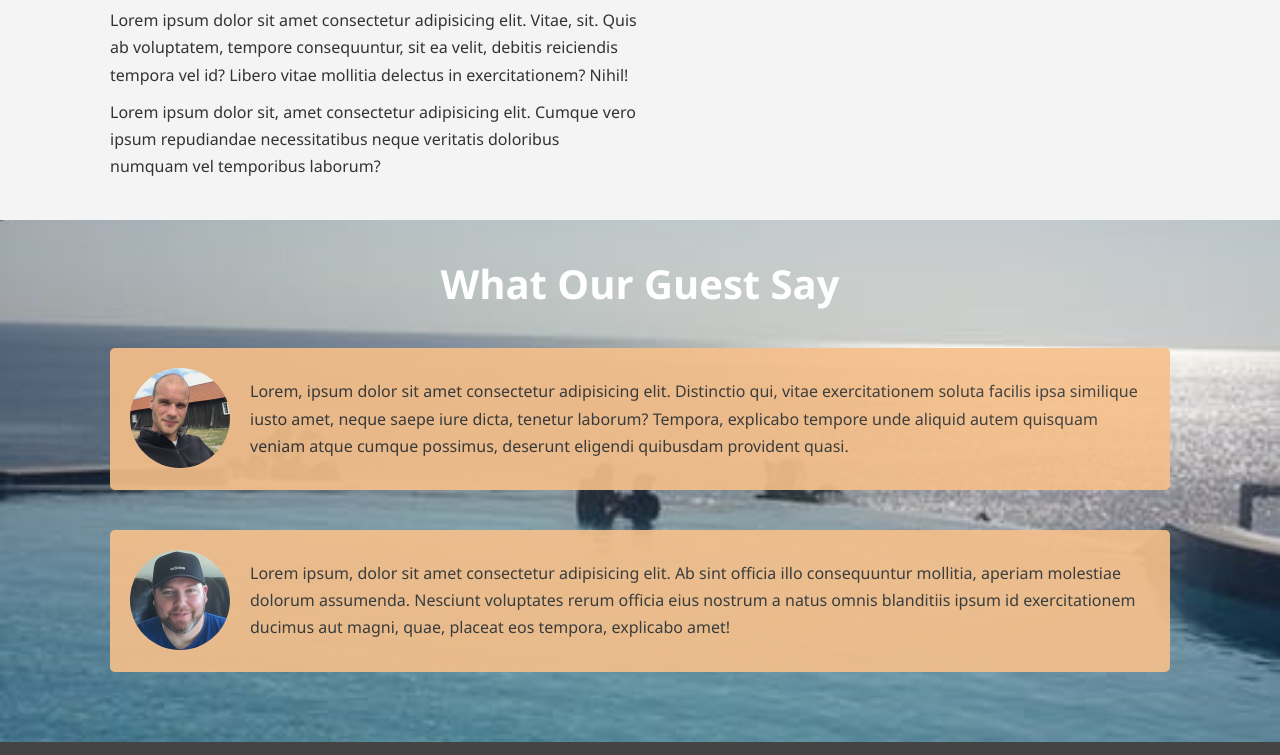
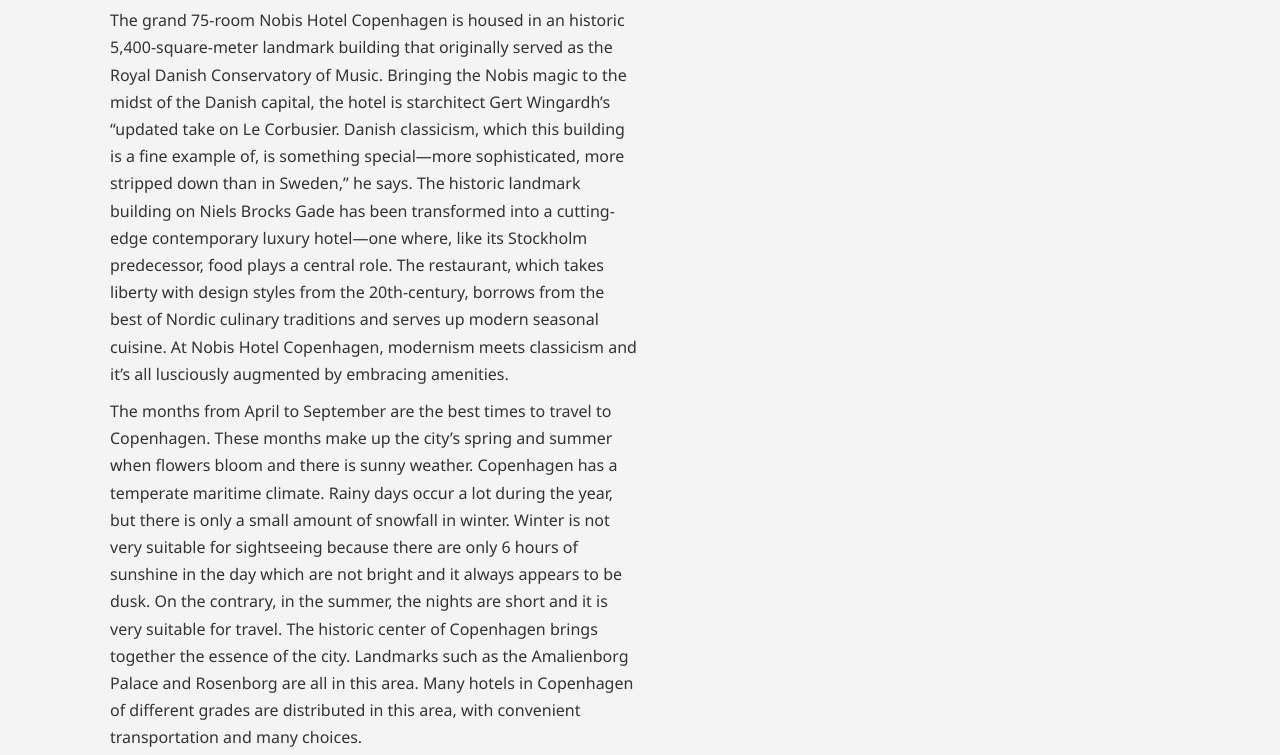
Before and after one commit to Deniastawanti/deniastawanti.github.io, a plain HTML site: page about.html in a window 1280 px wide. Shown: the part 168-923 px from the top of the page. Drawn offline with Linux system fonts and the light colour scheme.

Commit message:
changes text2

```diff
--- a/about.html
+++ b/about.html
@@ -39,15 +39,35 @@
             <span class="text-primary">About </span> DK_Hotel
           </h1>
           <p>
-            Lorem ipsum dolor sit amet consectetur adipisicing elit. Vitae, sit.
-            Quis ab voluptatem, tempore consequuntur, sit ea velit, debitis
-            reiciendis tempora vel id? Libero vitae mollitia delectus in
-            exercitationem? Nihil!
+            The grand 75-room Nobis Hotel Copenhagen is housed in an historic
+            5,400-square-meter landmark building that originally served as the
+            Royal Danish Conservatory of Music. Bringing the Nobis magic to the
+            midst of the Danish capital, the hotel is starchitect Gert
+            Wingardh’s “updated take on Le Corbusier. Danish classicism, which
+            this building is a fine example of, is something special—more
+            sophisticated, more stripped down than in Sweden,” he says. The
+            historic landmark building on Niels Brocks Gade has been transformed
+            into a cutting-edge contemporary luxury hotel—one where, like its
+            Stockholm predecessor, food plays a central role. The restaurant,
+            which takes liberty with design styles from the 20th-century,
+            borrows from the best of Nordic culinary traditions and serves up
+            modern seasonal cuisine. At Nobis Hotel Copenhagen, modernism meets
+            classicism and it’s all lusciously augmented by embracing amenities.
           </p>
           <p>
-            Lorem ipsum dolor sit, amet consectetur adipisicing elit. Cumque
-            vero ipsum repudiandae necessitatibus neque veritatis doloribus
-            numquam vel temporibus laborum?
+            The months from April to September are the best times to travel to
+            Copenhagen. These months make up the city’s spring and summer when
+            flowers bloom and there is sunny weather. Copenhagen has a temperate
+            maritime climate. Rainy days occur a lot during the year, but there
+            is only a small amount of snowfall in winter. Winter is not very
+            suitable for sightseeing because there are only 6 hours of sunshine
+            in the day which are not bright and it always appears to be dusk. On
+            the contrary, in the summer, the nights are short and it is very
+            suitable for travel. The historic center of Copenhagen brings
+            together the essence of the city. Landmarks such as the Amalienborg
+            Palace and Rosenborg are all in this area. Many hotels in Copenhagen
+            of different grades are distributed in this area, with convenient
+            transportation and many choices.
           </p>
         </div>
         <div class="info-right">
@@ -64,22 +84,41 @@
         <div class="testimonials bg-primary">
           <img src="./img/matthias.jpg" alt="Matthias K" />
           <p>
-            Lorem, ipsum dolor sit amet consectetur adipisicing elit. Distinctio
-            qui, vitae exercitationem soluta facilis ipsa similique iusto amet,
-            neque saepe iure dicta, tenetur laborum? Tempora, explicabo tempore
-            unde aliquid autem quisquam veniam atque cumque possimus, deserunt
-            eligendi quibusdam provident quasi.
+            CPH MARRIOTT Review of Copenhagen Marriott Hotel Reviewed 4 April
+            2015 via mobile The Copenhagen Marriott is a very nice hotel, close
+            to the rail station and along the river. Also, very near the Tivoli
+            Gardens, which first opened in August 1843. This was my second visit
+            to the Copenhagen Marriott, having stayed there for the first time
+            in December 2013. That time we had a one bedroom suite which was
+            lovely. This past time, I was the product of a very late flight
+            arrival from Zurich and booked the room the same day. A king bedroom
+            on the 7th floor with a river view provided "a nice memory of a
+            great view," but it was evening when I arrived and still dark when I
+            departed. Lights across the river and in the distance still made it
+            a pretty view. The Concierge Club is delightful with snacks, water,
+            evening wine and beer. Wine, beer and snacks can also be purchased
+            at the Sundry Shop across from reception in the lobby. Breakfast was
+            included at my rate along with Internet service. Breakfast was
+            delicious, the Internet worked well. Copenhagen is a beautiful city.
+            I recommend it to your list of places to visit. The Copenhagen
+            Marriott will make your visit very comfortable. Please tell the
+            handsome "cow" in the lobby that "Rob PHX said hello." There is also
+            a Marriott in Malmo, Sweden which is easily accessible from CPH
+            Airport on the train.
           </p>
         </div>
 
         <div class="testimonials bg-primary">
           <img src="./img/brad.jpg" alt=" Brad T" />
           <p>
-            Lorem ipsum, dolor sit amet consectetur adipisicing elit. Ab sint
-            officia illo consequuntur mollitia, aperiam molestiae dolorum
-            assumenda. Nesciunt voluptates rerum officia eius nostrum a natus
-            omnis blanditiis ipsum id exercitationem ducimus aut magni, quae,
-            placeat eos tempora, explicabo amet!
+            With windows on the quaint harbor in Denmark's capital, Copenhagen
+            Marriott Hotel captures the charm of our fairytale city. Outside of
+            our Copenhagen hotel's doors, you will find the city's most beloved
+            sights, all within a 20-minute stroll. Inside of our accommodation,
+            we provide spacious guest rooms with exquisite views, luxurious and
+            linens, a desk, and high-speed Internet access. Our hotel is fully
+            air-conditioned, in the public spaces and guest rooms. Copenhagen
+            Marriott Hotel is a top choice among hotels in Copenhagen.
           </p>
         </div>
       </div>
```
